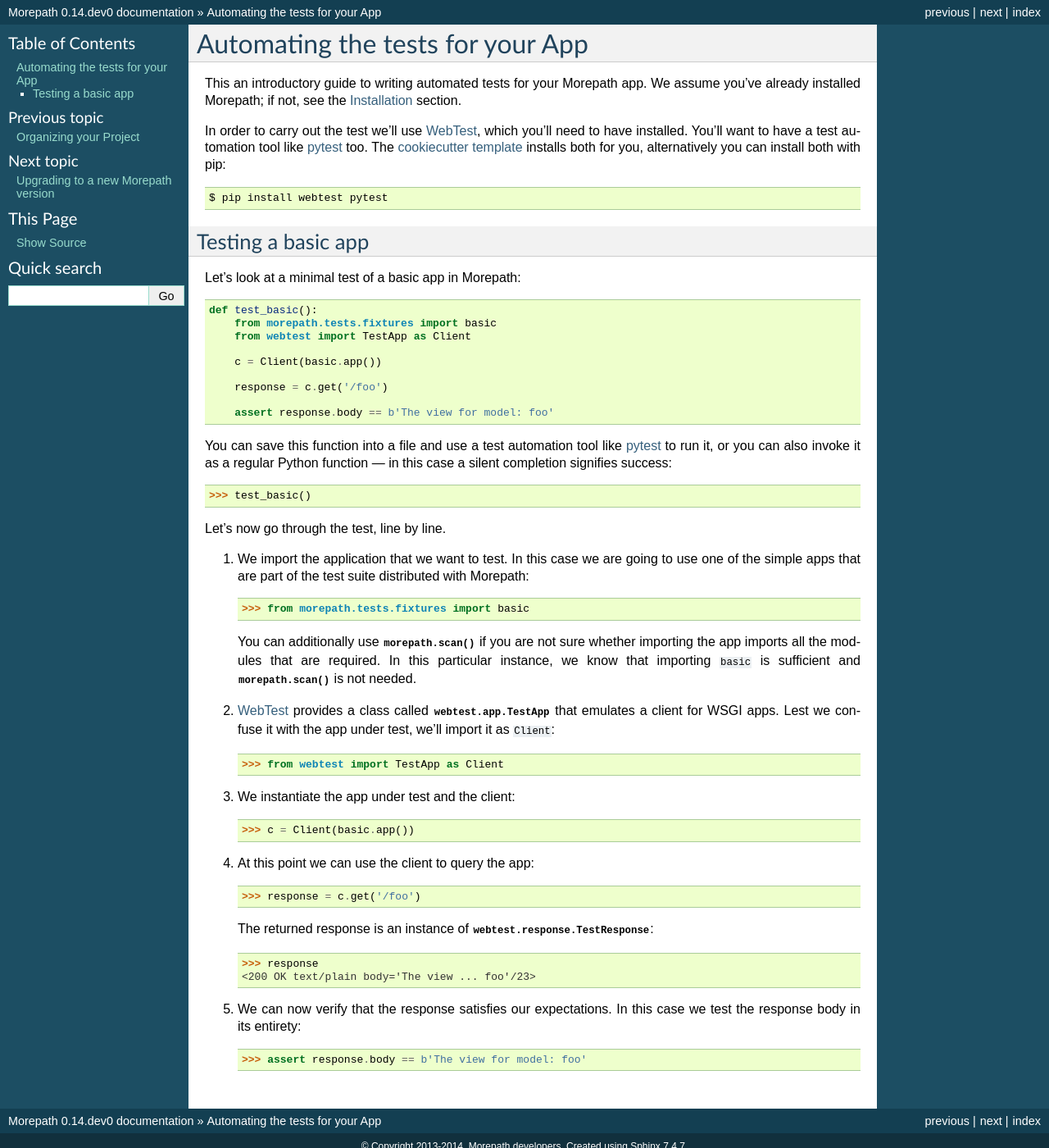
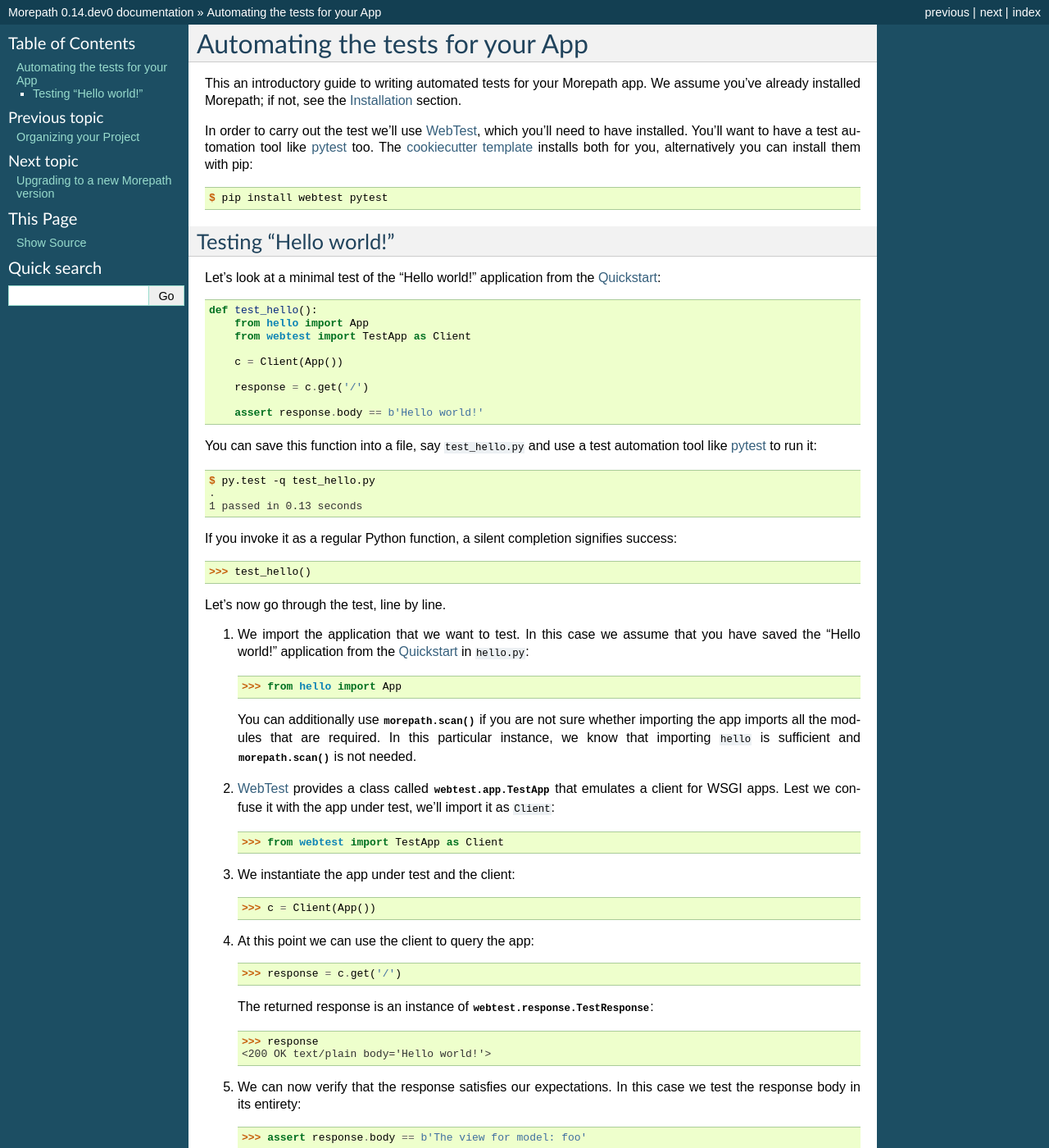
Before and after one commit to morepath/morepath, a Sphinx documentation site: the page built from doc/testing.rst, in a window 1280 px wide and 1400 px high. Shown: the whole window at 82% size. Built offline with Sphinx 7.4.7, drawn with Linux system fonts in a browser that asks for light colours.

Commit message:
Using the hello world app from the quickstart for testing.

```diff
--- a/doc/testing.rst
+++ b/doc/testing.rst
@@ -8,50 +8,59 @@ see the :doc:`installation` section.
 In order to carry out the test we'll use WebTest_, which you'll need
 to have installed. You'll want to have a test automation tool like
 pytest_ too.  The :ref:`cookiecutter template <cookiecutter>` installs
-both for you, alternatively you can install both with pip:
+both for you, alternatively you can install them with pip:
 
-.. code-block:: sh
+.. code-block:: console
 
   $ pip install webtest pytest
 
 
-Testing a basic app
--------------------
+Testing "Hello world!"
+----------------------
 
-Let’s look at a minimal test of a basic app in Morepath:
+Let’s look at a minimal test of the "Hello world!" application from
+the :doc:`quickstart`:
 
 .. testcode::
 
-  def test_basic():
-      from morepath.tests.fixtures import basic
+  def test_hello():
+      from hello import App
       from webtest import TestApp as Client
 
-      c = Client(basic.app())
+      c = Client(App())
 
-      response = c.get('/foo')
+      response = c.get('/')
 
-      assert response.body == b'The view for model: foo'
+      assert response.body == b'Hello world!'
 
-You can save this function into a file and use a test automation tool
-like pytest_ to run it, or you can also invoke it as a regular Python
-function --- in this case a silent completion signifies success:
+You can save this function into a file, say ``test_hello.py`` and use
+a test automation tool like pytest_ to run it:
 
-  >>> test_basic()
+.. code-block:: console
+
+   $ py.test -q test_hello.py
+   .
+   1 passed in 0.13 seconds
+
+If you invoke it as a regular Python function, a silent completion
+signifies success:
+
+  >>> test_hello()
 
 .. _pytest: https://pytest.org
 
 Let's now go through the test, line by line.
 
 1. We import the application that we want to test.  In this case we
-   are going to use one of the simple apps that are part of the test
-   suite distributed with Morepath:
+   assume that you have saved the "Hello world!" application from
+   the :doc:`quickstart` in ``hello.py``:
 
-   >>> from morepath.tests.fixtures import basic
+   >>> from hello import App
 
    You can additionally use :func:`morepath.scan` if you are not sure
    whether importing the app imports all the modules that are
    required. In this particular instance, we know that importing
-   ``basic`` is sufficient and :func:`morepath.scan` is not needed.
+   ``hello`` is sufficient and :func:`morepath.scan` is not needed.
 
 2. WebTest_ provides a class called :class:`webtest.app.TestApp`
    that emulates a client for WSGI apps.  Lest we confuse it with the
@@ -61,17 +70,17 @@ Let's now go through the test, line by line.
 
 3. We instantiate the app under test and the client:
 
-   >>> c = Client(basic.app())
+   >>> c = Client(App())
 
 4. At this point we can use the client to query the app:
 
-   >>> response = c.get('/foo')
+   >>> response = c.get('/')
 
    The returned response is an instance of
    :class:`webtest.response.TestResponse`:
 
-   >>> response                         # doctest: -ELLIPSIS
-   <200 OK text/plain body='The view ... foo'/23>
+   >>> response
+   <200 OK text/plain body='Hello world!'>
 
 5. We can now verify that the response satisfies our expectations. In
    this case we test the response body in its entirety::
```
